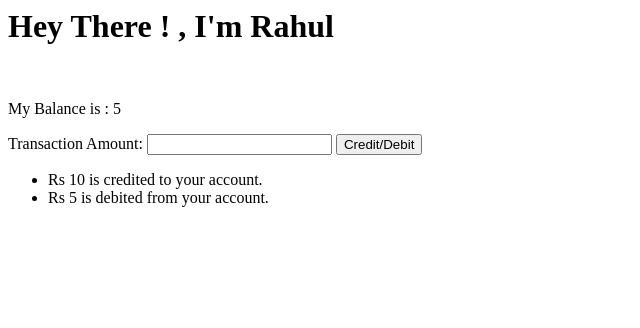
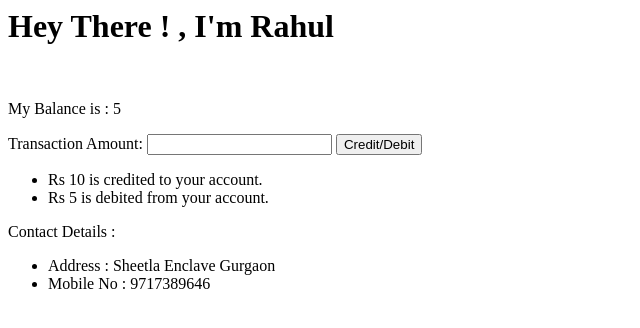
Before and after one commit to rahulyadav170923/grofers_demo, a Flask app: page / in a window 1280 px wide. Shown: the top 328 px of the page, without its empty margins (0-640 px from the left). Run offline with Flask 2, Linux system fonts and the light colour scheme.

Commit message:
Made Firebase store generic

```diff
--- a/app/app.py
+++ b/app/app.py
@@ -1,7 +1,6 @@
 from flask import Flask, render_template, request
 from flask_socketio import SocketIO, send, emit
 from config import secret_key
-from app.controllers.database import data
 import json
 
 
@@ -11,15 +10,25 @@ app = Flask(__name__)
 app.config['SECRET_KEY'] = secret_key
 
 socketio = SocketIO(app)
+
 from app.controllers.eventhandlers import transaction_handler
+from app.controllers.database import firebase
 
 
 @app.route('/',methods = ['POST', 'GET'])
 def main():
    if request.method == 'GET':
-      return render_template('main.html', data=data)
+      return render_template('main.html', store=firebase.store)
 
-@app.route('/transaction', methods = ['POST'])
+
+
+#  below endpoints are just to check if our Firebase store is working correctly
+@app.route('/money', methods = ['POST'])
 def transation():
     transaction_handler(json.loads(request.data))
     return "Amount has been debited/credited"
+
+@app.route('/contact', methods = ['POST'])
+def contact():
+    firebase.set('contact', json.loads(request.data))
+    return "Contacts have been updated"
--- a/app/controllers/database.py
+++ b/app/controllers/database.py
@@ -1,7 +1,40 @@
+from app.app import socketio
+
+
 data={
-    'balance': 5,
-    'transactions': [
-        10,
-        -5,
-    ]
+    'money': {
+        'balance': 5,
+        'transactions': [
+            10,
+            -5,
+        ]
+    },
+    'contact': {
+        'address': 'Sheetla Enclave Gurgaon',
+        'mobile': '9717389646'
+    }
 }
+
+# main class to build the nosql store
+
+class FirbaseDict():
+    def __init__(self, data = {}):
+        self.store = data
+
+    # to get value of keys from store
+    def get(self, key):
+        try:
+            return self.store[key]
+        except KeyError:
+            socketio.send('error', 'KeyError')
+
+    # to set value of key in store and emit event in the websocket
+    def set(self, key, value):
+        try:
+            self.store[key] = value
+            socketio.emit(key, value, broadcast=True)
+        except KeyError:
+            socketio.send('error', 'KeyError')
+
+
+firebase = FirbaseDict(data)
--- a/app/controllers/socketevents.py
+++ b/app/controllers/socketevents.py
@@ -1,5 +1,7 @@
 from app.app import socketio
 from app.controllers.eventhandlers import transaction_handler
+
+# just to do post request with websocket
 
 @socketio.on('message')
 def handle_message(message):
--- a/app/static/js/firebase.js
+++ b/app/static/js/firebase.js
@@ -3,16 +3,26 @@ var socket = io.connect(window.location.protocol+'//' + document.domain + ':' +
         socket.send('yo');
     });
 
-    socket.on('change', function (data) {
-    console.log(data);
+    socket.on('error', function (msg) {
+        console.log(msg);
+    });
+
+    socket.on('money', function (data) {
+    // console.log(data);
     $("#balance").text(data['balance']);
-    $('ul').empty();
+    $('ul#transaction').empty();
     data['transactions'].map((key) => {
         if (key < 0)
-            $("ul").append('<li>Rs ' + Math.abs(key) + ' is debited form your account.</li>');
+            $("ul#transaction").append('<li>Rs ' + Math.abs(key) + ' is debited form your account.</li>');
         else
-            $("ul").append('<li>Rs ' + key + ' is credited to your account.</li>');
+            $("ul#transaction").append('<li>Rs ' + key + ' is credited to your account.</li>');
     });
+});
+
+socket.on('contact', function (data) {
+    $('ul#contact').empty();
+    $("ul#contact").append('<li>Address : ' + data['address'] + '</li>');
+    $("ul#contact").append('<li>Mobile No : ' + data['mobile'] + '</li>');
 });
 
 $("button").click(function () {
--- a/app/templates/main.html
+++ b/app/templates/main.html
@@ -5,7 +5,7 @@
         <br>
         <div>
             <p>My Balance is :
-                <inline id='balance'>{{data['balance']}}</inline>
+                <inline id='balance'>{{store['money']['balance']}}</inline>
             </p>
         </div>
         <div>
@@ -14,8 +14,8 @@
             <button type="button"> Credit/Debit </button>
         </div>
         <div>
-            <ul>
-                {% for transaction in data['transactions']%}
+            <ul id="transaction">
+                {% for transaction in store['money']['transactions']%}
                 {% if transaction > 0 %}
                 <li>Rs {{transaction}} is credited to your account.</li>
                 {% else %}
@@ -24,6 +24,14 @@
                 {% endfor %}
             </ul>
         </div>
+
+        <div>
+            Contact Details :
+                <ul id="contact">
+                    <li>Address : {{store['contact']['address']}}</li>
+                    <li>Mobile No : {{store['contact']['mobile']}}</li>
+                </ul>
+        </div>
     </div>
 </body>
 <script src={{url_for('static',filename='js/firebase.js')}} type="text/javascript"  charset="utf-8"></script>
--- a/run.py
+++ b/run.py
@@ -2,4 +2,5 @@ from app import app
 from config import port
 from app.controllers.socketevents import socketio
 
+
 socketio.run(app.app, host='0.0.0.0', port = port)
```
Also changed, not shown: app/controllers/eventhandlers.py (+8 -4 lines), README.txt, 1 other file.
